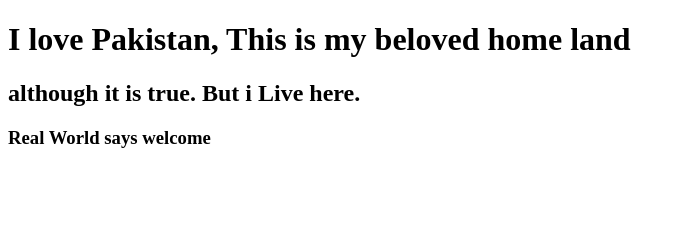
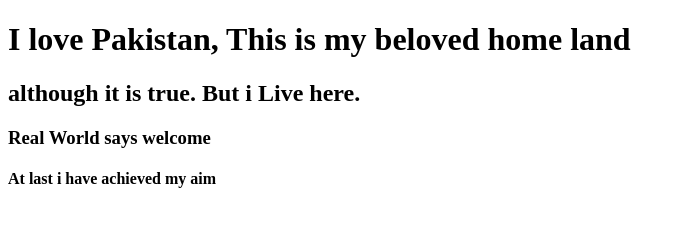
Before and after one commit to sarafahub/page, a plain HTML site: page index.html in a window 1280 px wide. Shown: the whole page, without its empty margins (0-686 px from the left). Drawn offline with Linux system fonts and the light colour scheme.

Commit message:
Update index.html
result

```diff
--- a/index.html
+++ b/index.html
@@ -7,5 +7,6 @@
     <h1>I love Pakistan, This is my beloved home land</h1>
     <h2>although it is true. But i Live here.</h2>
     <h3>Real World says welcome</h3>
+    <h4>At last i have achieved my aim</h4>
 </body>
 </html>
```
